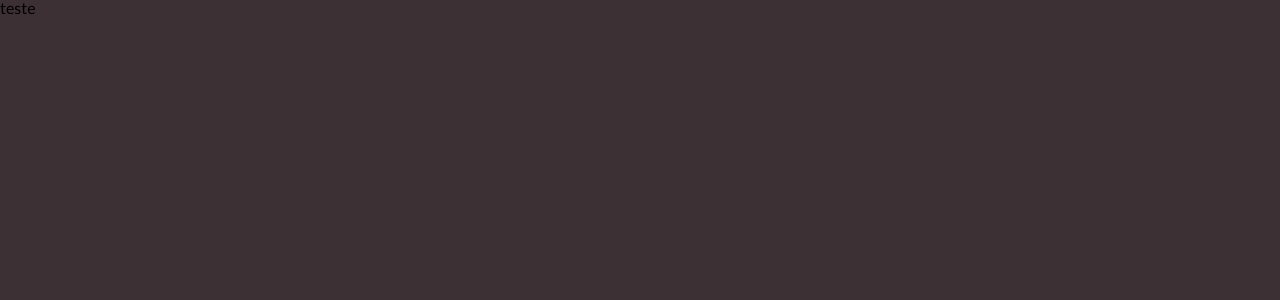
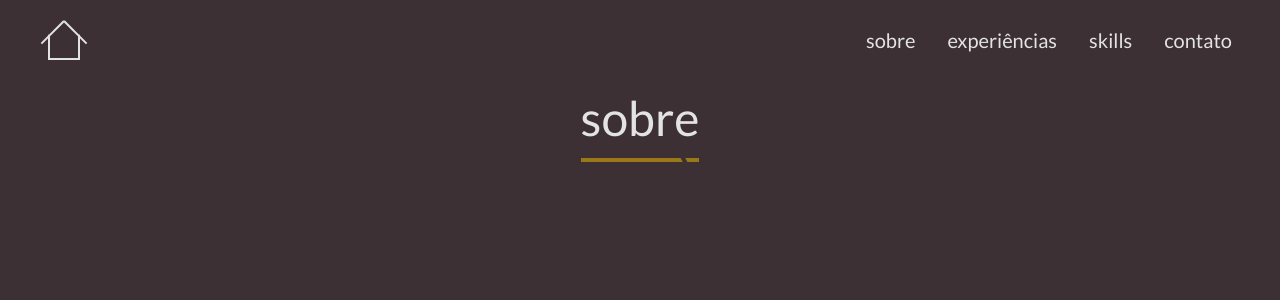
Before and after one commit to matheustrindade/my_portfolio, a Next.js app: page /about in a window 1280 px wide. Shown: the top 300 px of the page. Built offline with nearby package versions, Linux system fonts and the light colour scheme.

Commit message:
início de desenvolvimento de tela de SOBRE e desenvolvimento de template compartilhado entre as telas

```diff
--- a/pages/about/index.js
+++ b/pages/about/index.js
@@ -1,9 +1,15 @@
+import { useContext } from "react"
+import { InternacionalizationContext } from "../../src/components/i18n"
 import { withTransitionOverlay } from "../../src/components/with-transition-overlay"
+import CommonPage from "../../src/templates/common-page"
 
-const About = () => <>
-    <div style={{margin: '0 auto'}}>
-        <h1>teste</h1>
-    </div>
-</>
+const About = () => {
+
+    const { translate } = useContext(InternacionalizationContext)
+
+    return <CommonPage title={translate('ABOUT')}>
+
+    </CommonPage>
+}
 
 export default withTransitionOverlay(About)
--- a/src/locales/pt.json
+++ b/src/locales/pt.json
@@ -1,3 +1,4 @@
 {
-    "MAIN_JOB_TITLE_TEXT": "Desenvolvedor de software"
+    "MAIN_JOB_TITLE_TEXT": "Desenvolvedor de software",
+    "ABOUT": "sobre"
 }
--- /dev/null
+++ b/src/templates/common-page/common-page.module.css
@@ -0,0 +1,60 @@
+.common-page__container {
+    bottom: 0;
+    display: flex;
+    flex: 1;
+    flex-direction: column;
+    position: absolute;
+    height: calc(100% - 5rem);
+}
+
+.common-page__title {
+    color: #e3e3e3;
+    font-size: 3rem;
+    line-height: 5rem;
+    font-weight: 500;
+    position: relative;
+}
+
+.common-page__title-underline {
+    display: block;
+    background-color: #9c7717;
+    bottom: 0;
+    height: .25rem;
+    left: 0;
+    position: relative;
+    overflow: hidden;
+    width: 100%;
+}
+
+.common-page__title-underline::before {
+    content: '';
+    background-color: #3c3034;
+    left: -.25rem;
+    height: 1rem;
+    top: 50%;
+    transform: translateY(-50%) rotate(-30deg);
+    position: absolute;
+    animation: animateUnderline 2s linear 0s infinite;
+    width: .25rem;
+}
+
+@keyframes animateUnderline {
+    from {
+        left: -.25rem;
+    }
+    to {
+        left: calc(100%);
+    }
+}
+
+.common-page__title-container {
+    align-items: center;
+    display: flex;
+    justify-content: center;
+    height: 5rem;
+    width: 100vw;
+}
+
+.common-page__content-container {
+    flex: 1;
+}
--- /dev/null
+++ b/src/templates/common-page/index.js
@@ -0,0 +1,17 @@
+import CommonPageStyle from './common-page.module.css'
+
+const CommonPage = ({ children, title }) => {
+    return <div className={CommonPageStyle['common-page__container']}>
+        <section className={CommonPageStyle['common-page__title-container']}>
+            <h1 className={CommonPageStyle['common-page__title']}>
+                {title}
+                <span className={CommonPageStyle['common-page__title-underline']}/>
+            </h1>
+        </section>
+        <section className={CommonPageStyle['common-page__content-container']}>
+            {children}
+        </section>
+    </div>
+}
+
+export default CommonPage
--- a/styles/globals.css
+++ b/styles/globals.css
@@ -74,5 +74,12 @@ a {
 
 body {
     background-color: #3C3034;
+    height: 100vh;
     overflow: hidden;
+    width: 100vw;
 }
+
+div#__next {
+    height: 100vh;
+    width: 100vw;
+}
```
